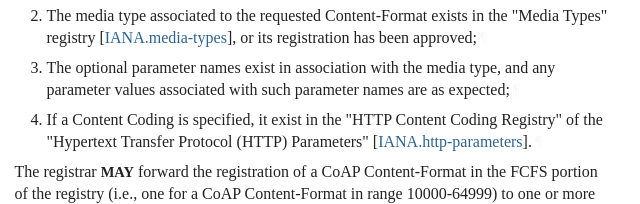
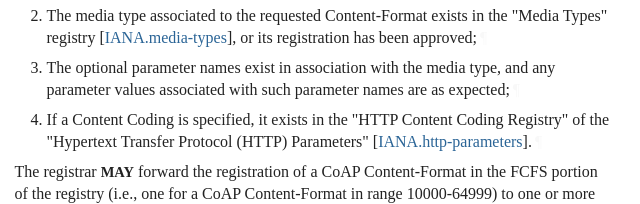
Before and after one commit to core-wg/cf-reg-update, a plain HTML site: page draft-fossati-core-cf-reg-update.html in a window 1280 px wide. Shown: the part 2544-2748 px from the top of the page, 110-750 px from the left. Drawn offline with Linux system fonts and the light colour scheme; a web font is replaced by a local one.

Commit message:
Script updating gh-pages from 9635647. [ci skip]

```diff
--- a/draft-fossati-core-cf-reg-update.html
+++ b/draft-fossati-core-cf-reg-update.html
@@ -1405,7 +1405,7 @@ appear in all capitals, as shown here.<a href="#section-2-1" class="pilcrow">¶<
           <p id="section-5-2.3.1">The optional parameter names exist in association with the media type, and any parameter values associated with such parameter names are as expected;<a href="#section-5-2.3.1" class="pilcrow">¶</a></p>
 </li>
         <li id="section-5-2.4">
-          <p id="section-5-2.4.1">If a Content Coding is specified, it exist in the "HTTP Content Coding Registry" of the "Hypertext Transfer Protocol (HTTP) Parameters" <span>[<a href="#IANA.http-parameters" class="cite xref">IANA.http-parameters</a>]</span>.<a href="#section-5-2.4.1" class="pilcrow">¶</a></p>
+          <p id="section-5-2.4.1">If a Content Coding is specified, it exists in the "HTTP Content Coding Registry" of the "Hypertext Transfer Protocol (HTTP) Parameters" <span>[<a href="#IANA.http-parameters" class="cite xref">IANA.http-parameters</a>]</span>.<a href="#section-5-2.4.1" class="pilcrow">¶</a></p>
 </li>
       </ol>
 <p id="section-5-3">The registrar <span class="bcp14">MAY</span> forward the registration of a CoAP Content-Format in the FCFS portion of the registry (i.e., one for a CoAP Content-Format in range 10000-64999) to one or more DEs of the registry for consultation.<a href="#section-5-3" class="pilcrow">¶</a></p>
```
Also changed, not shown: draft-fossati-core-cf-reg-update.txt.
